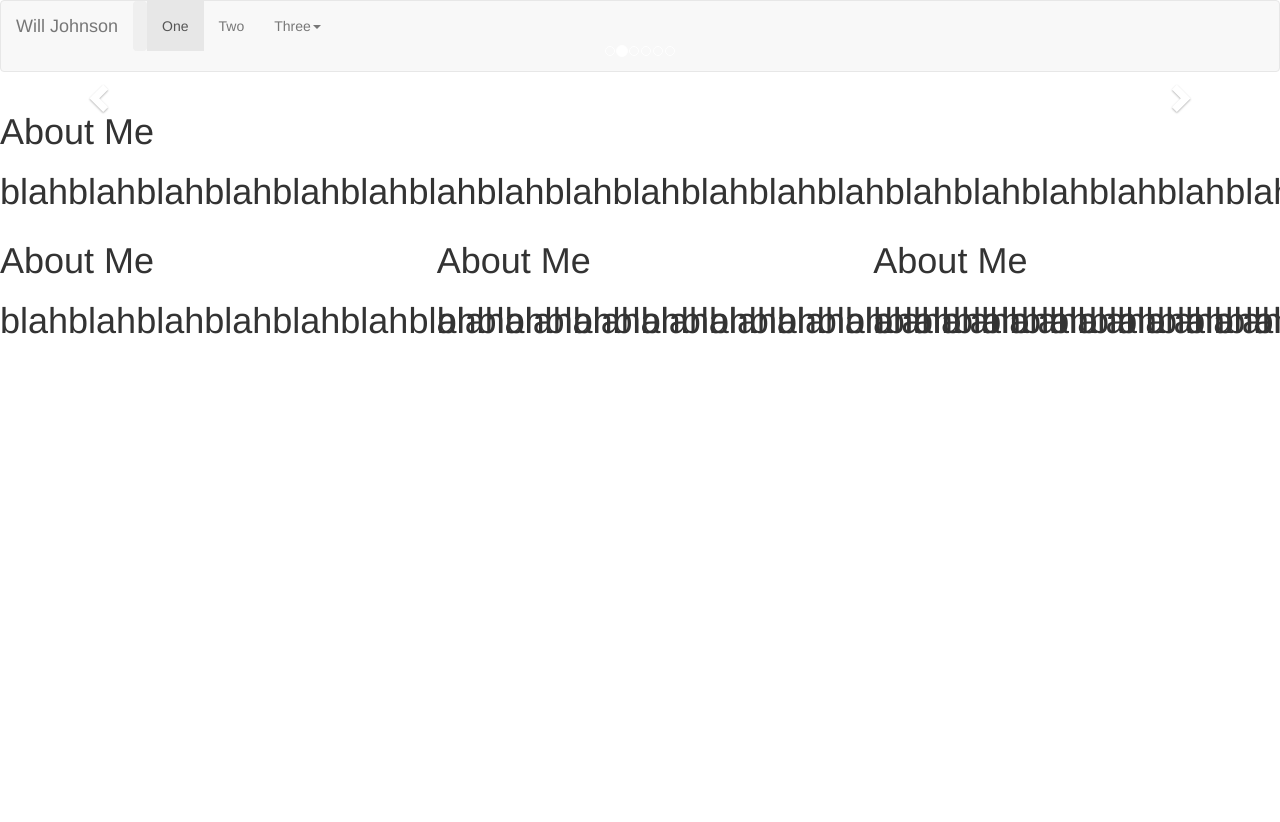
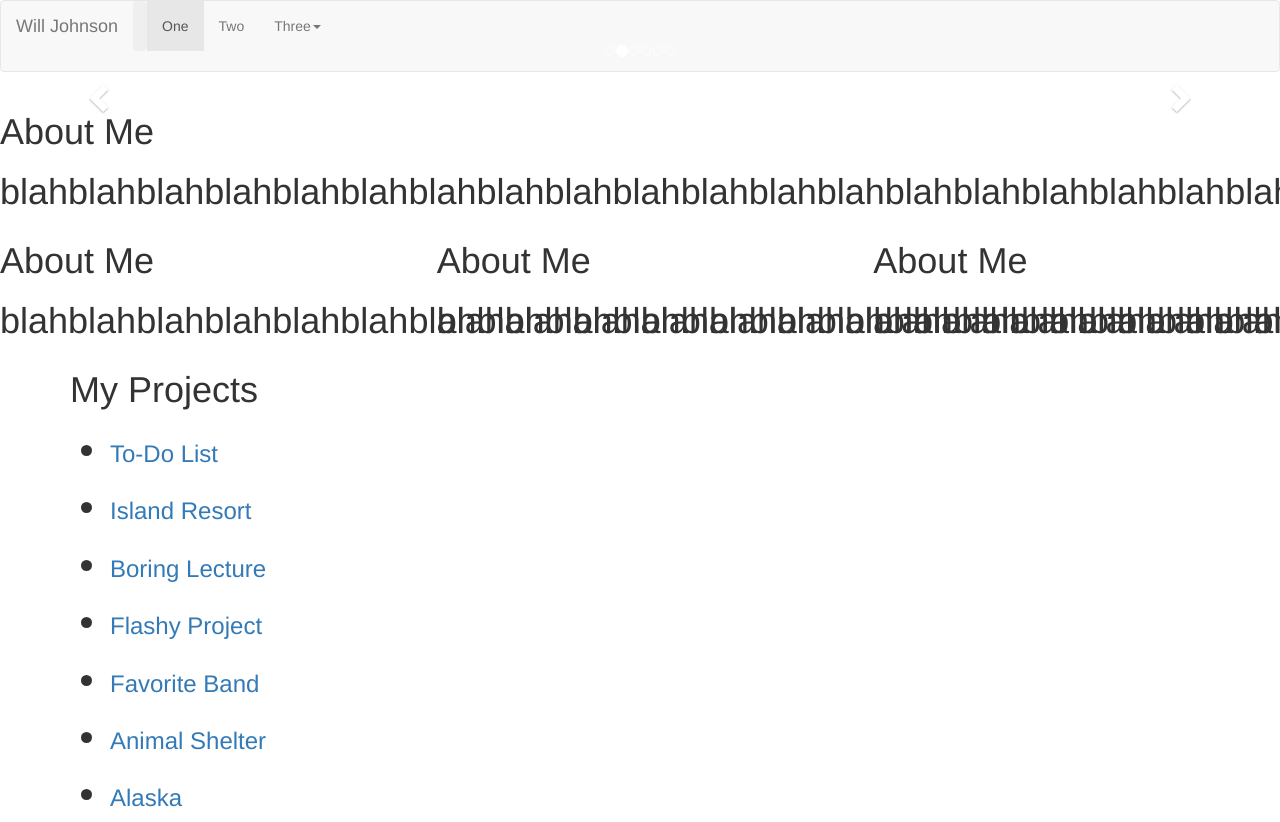
Before and after one commit to trashmoldwilliams/Intro-PortfolioTest, a plain HTML site: page index.html in a window 1280 px wide. Shown: the top 822 px of the page. Before the commit the page ends 800 px from the top, so only its background shows below. Drawn offline with nearby package versions, Linux system fonts and the light colour scheme.

Commit message:
Add Projects Section with a list of empty links to other projects.

```diff
--- a/index.html
+++ b/index.html
@@ -102,6 +102,34 @@
       </div>
     </div>
 
+    <!-- Projects Section -->
+    <div class="container">
+      <h1>My Projects<h1>
+      <ul>
+        <li>
+          <h3><a href="">To-Do List</a></h3>
+        </li>
+        <li>
+          <h3><a href="">Island Resort</h3>
+        </li>
+        <li>
+          <h3><a href="">Boring Lecture</h3>
+        </li>
+        <li>
+          <h3><a href="">Flashy Project</h3>
+        </li>
+        <li>
+          <h3><a href="">Favorite Band</h3>
+        </li>
+        <li>
+          <h3><a href="">Animal Shelter</h3>
+        </li>
+        <li>
+          <h3><a href="">Alaska</h3>
+        </li>
+      </ul>
+    </div>
+
 
     <!-- jQuery (necessary for Bootstrap's JavaScript plugins) -->
     <script src="https://ajax.googleapis.com/ajax/libs/jquery/1.11.3/jquery.min.js"></script>
```
